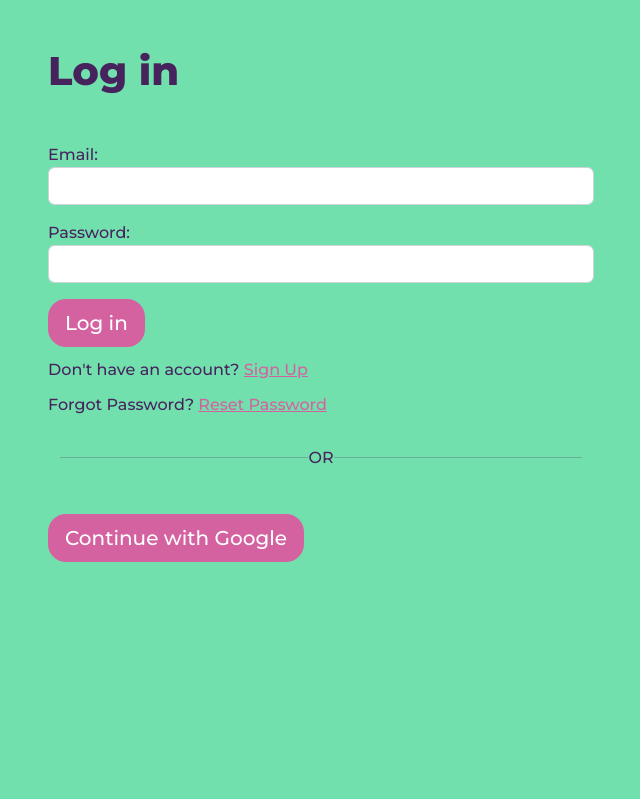
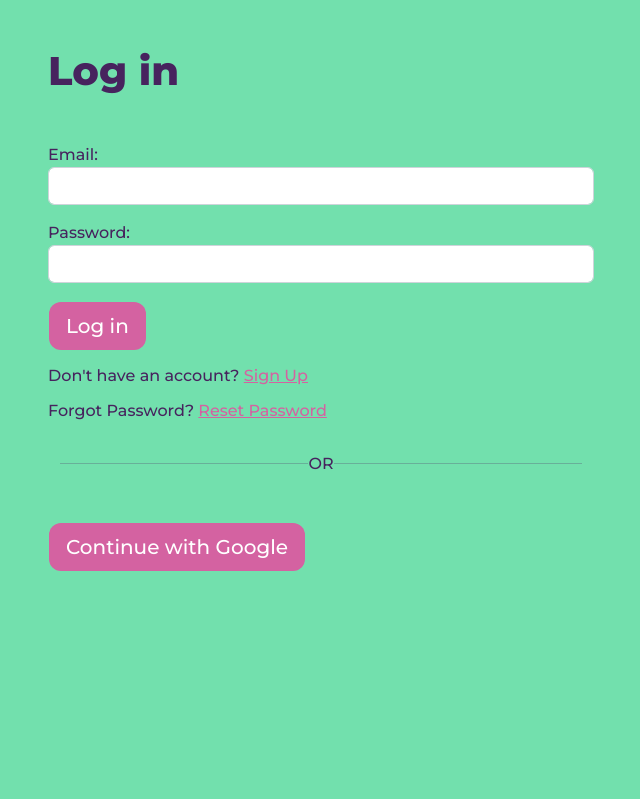
Before and after one commit to yc-7/AYMSKYT, a Django app: page /log_in/?next=/profile/edit/profile/ in a window 1280 px wide. Shown: the part 87-886 px from the top of the page, without its empty margins (319-959 px from the left). Run offline with Django 4.2, Linux system fonts and the light colour scheme; parts of the project's set-up code (start-up, migrations or seed data) failed here and were passed over; some libraries are stand-ins or nearby versions.

Commit message:
Add margin to custom button
- Add margin to custom button
- Remove manual margins in profile

```diff
--- a/minted/static/style.css
+++ b/minted/static/style.css
@@ -34,7 +34,8 @@
 .custom-button{
   background-color: #d462a1;
   color: white;
-  border-radius: 18px;
+  margin: 3px 1px 3px;
+  border-radius: 12px;
 }
 
 .custom-button:hover{
--- a/minted/templates/profile.html
+++ b/minted/templates/profile.html
@@ -21,7 +21,7 @@
                     <p>First name: {{ user.first_name }}</p>
                     <p>Last name: {{ user.last_name }}</p>
                     <p>Email: {{ user.email }}</p>
-                    <a href = "{% url 'edit_profile' %}" class = "btn btn-lg custom-button" style="margin: 20px">
+                    <a href = "{% url 'edit_profile' %}" class = "btn btn-lg custom-button">
                         Edit Details
                     </a>
                     <a href = "{% url 'change_password' %}" class = "btn btn-lg custom-button">
@@ -61,7 +61,7 @@
                     </a>
                     <form action = "{% url 'delete_push_subscription' %}" method = "post">
                         {% csrf_token %}
-                        <input type="submit" value="Turn off notifications" class="btn btn-lg custom-button" style="margin:10px">
+                        <input type="submit" value="Turn off notifications" class="btn btn-lg custom-button">
                     </form>
                     <a id="error-message"></a>
                 </div>
```
